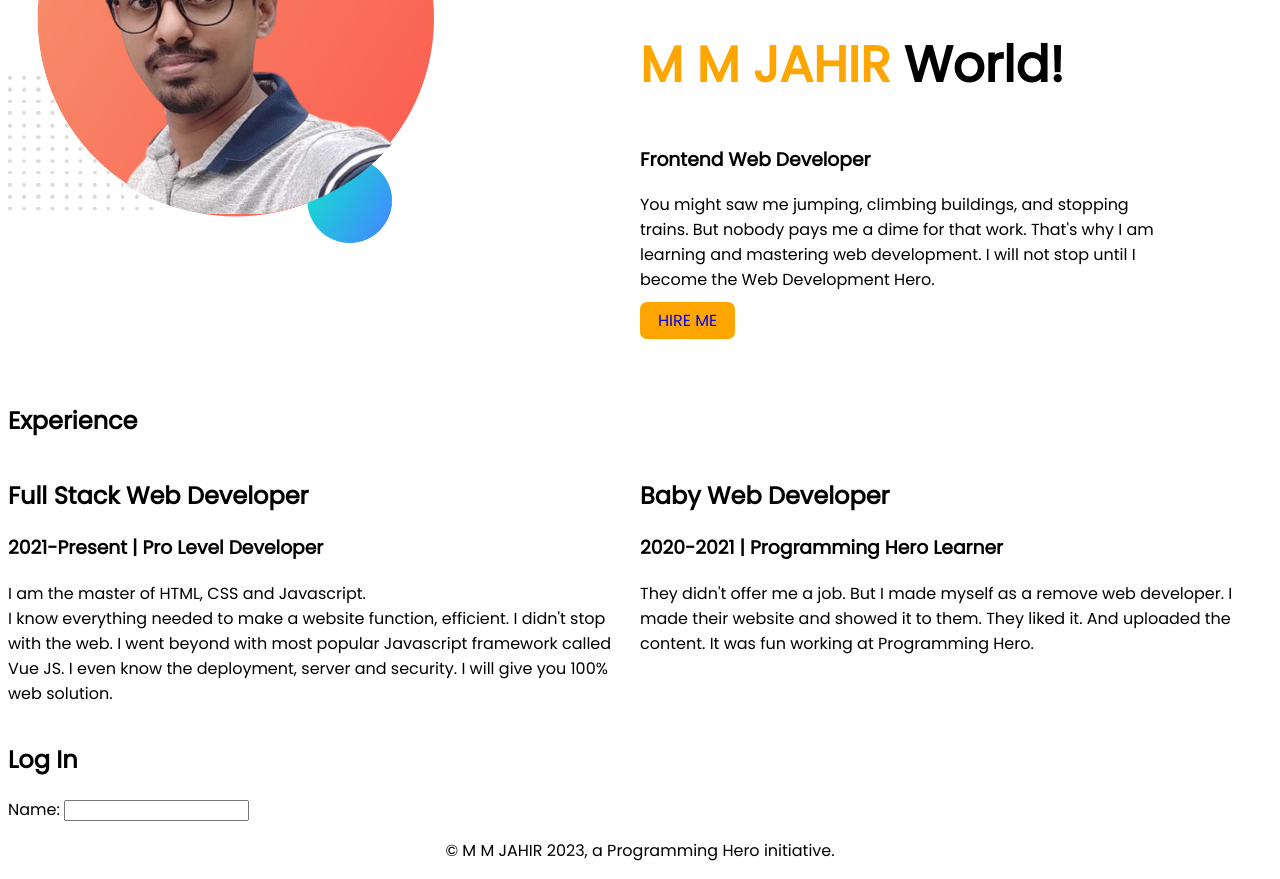
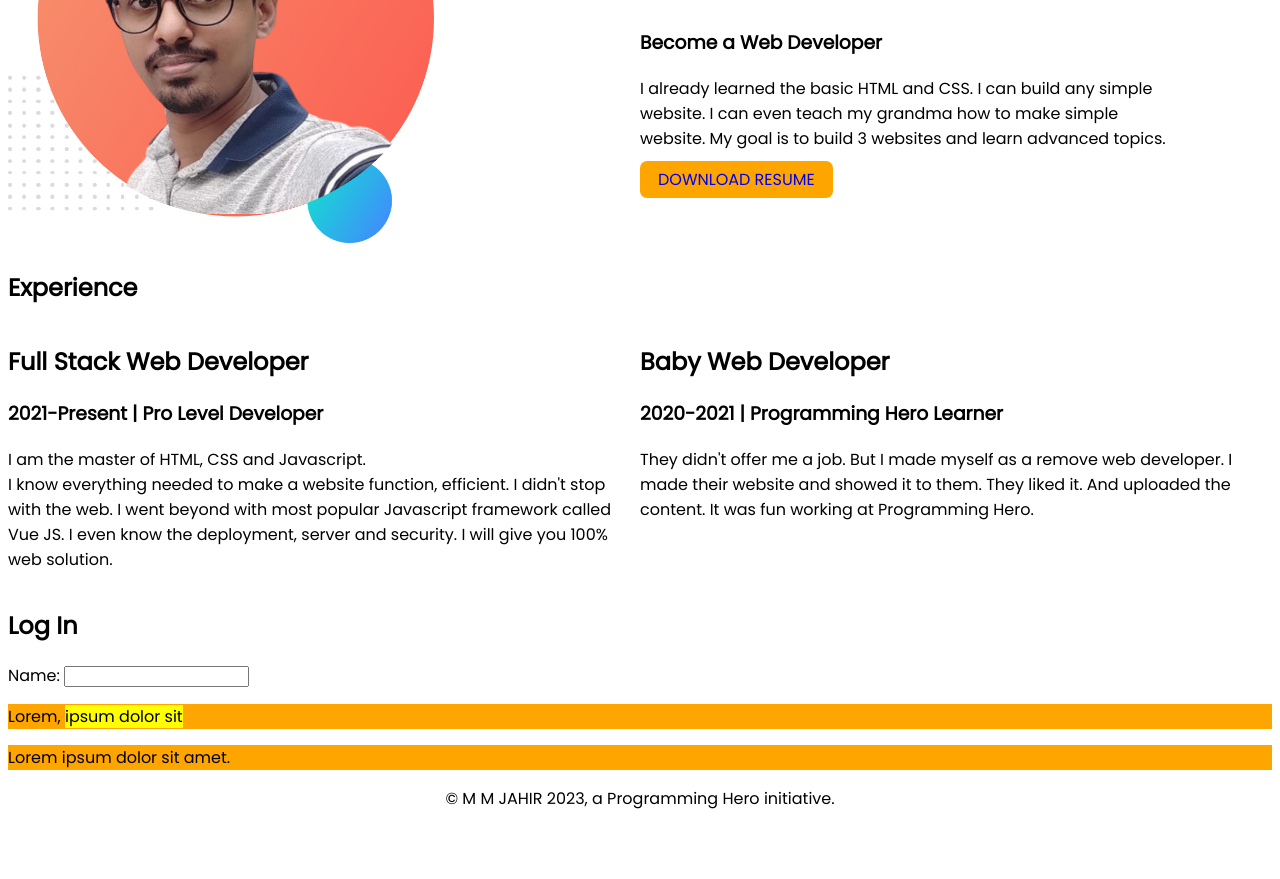
Before and after one commit to engrmmjahir/portfolio, a plain HTML site: page index.html in a window 1280 px wide. Shown: the part 751-1630 px from the top of the page. After the commit the page ends 1578 px from the top, so only its background shows below. Drawn offline with Linux system fonts and the light colour scheme.

Commit message:
ajke nuton html add korchi

```diff
--- a/css/style.css
+++ b/css/style.css
@@ -36,7 +36,7 @@ body {
 
 .first-header a:hover {
     background-color: tomato;
-    font-size: 30px;
+    /* font-size: 30px; */
 }
 
 .second-header {
@@ -59,3 +59,15 @@ body {
 footer p {
     text-align: center;
 }
+
+.dream-big {
+    color: orange;
+}
+
+.para {
+    background-color: orange;
+}
+
+.para span {
+    background-color: yellow;
+}
--- a/index.html
+++ b/index.html
@@ -32,20 +32,20 @@
         </section>
     </header>
     <main>
+        <!-- first section start here -->
         <section id="top-banner">
             <div class="second-header">
                 <img src="images/jahir-bg.png" alt="">
             </div>
             <div class="first-header">
-                <h1>Welcome To</h1>
-                <h1> <span>M M JAHIR</span> World!</h1>
-                <h3>Frontend Web Developer</h3>
-                <p>You might saw me jumping, climbing buildings, and stopping trains. But nobody pays me a dime for that
-                    work. That's why I am learning and mastering web development. I will not stop until I become the Web
-                    Development Hero.</p>
-                <a href="#">HIRE ME</a>
+                <h1>Dream Big</h1>
+                <h3>Become a Web Developer</h3>
+                <p>I already learned the basic HTML and CSS. I can build any simple website. I can even teach my grandma
+                    how to make simple website. My goal is to build 3 websites and learn advanced topics.</p>
+                <a href="#">DOWNLOAD RESUME</a>
             </div>
         </section>
+
         <section id="third-section">
             <h1>Experience</h1>
             <div id="exp-card">
@@ -77,6 +77,9 @@
         </section>
     </main>
 
+    <p class="para">Lorem, <span>ipsum dolor sit</span></p>
+    <p class="para">Lorem ipsum dolor sit amet.</p>
+
     <footer>
         <p>© M M JAHIR 2023, a Programming Hero initiative.</p>
     </footer>
```
